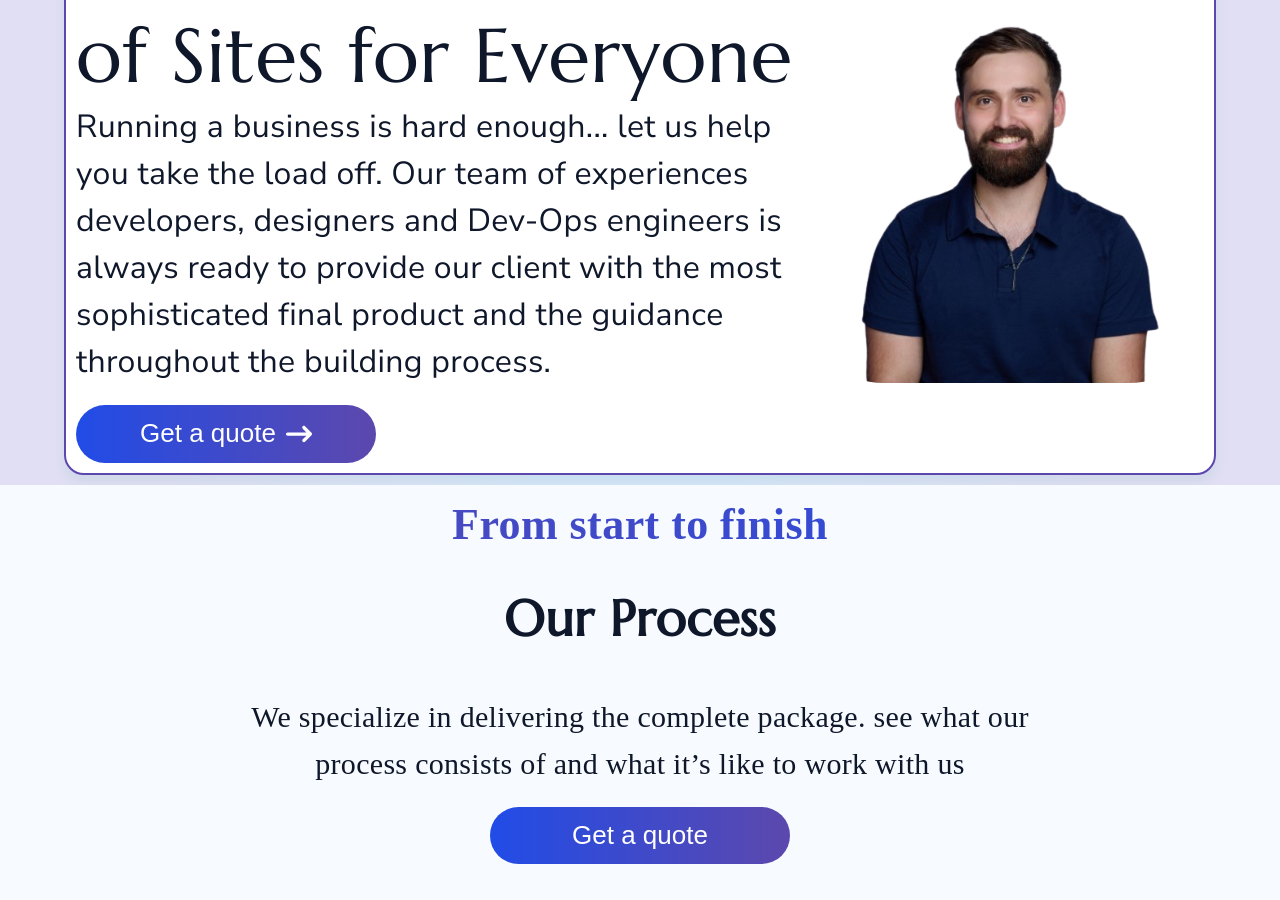
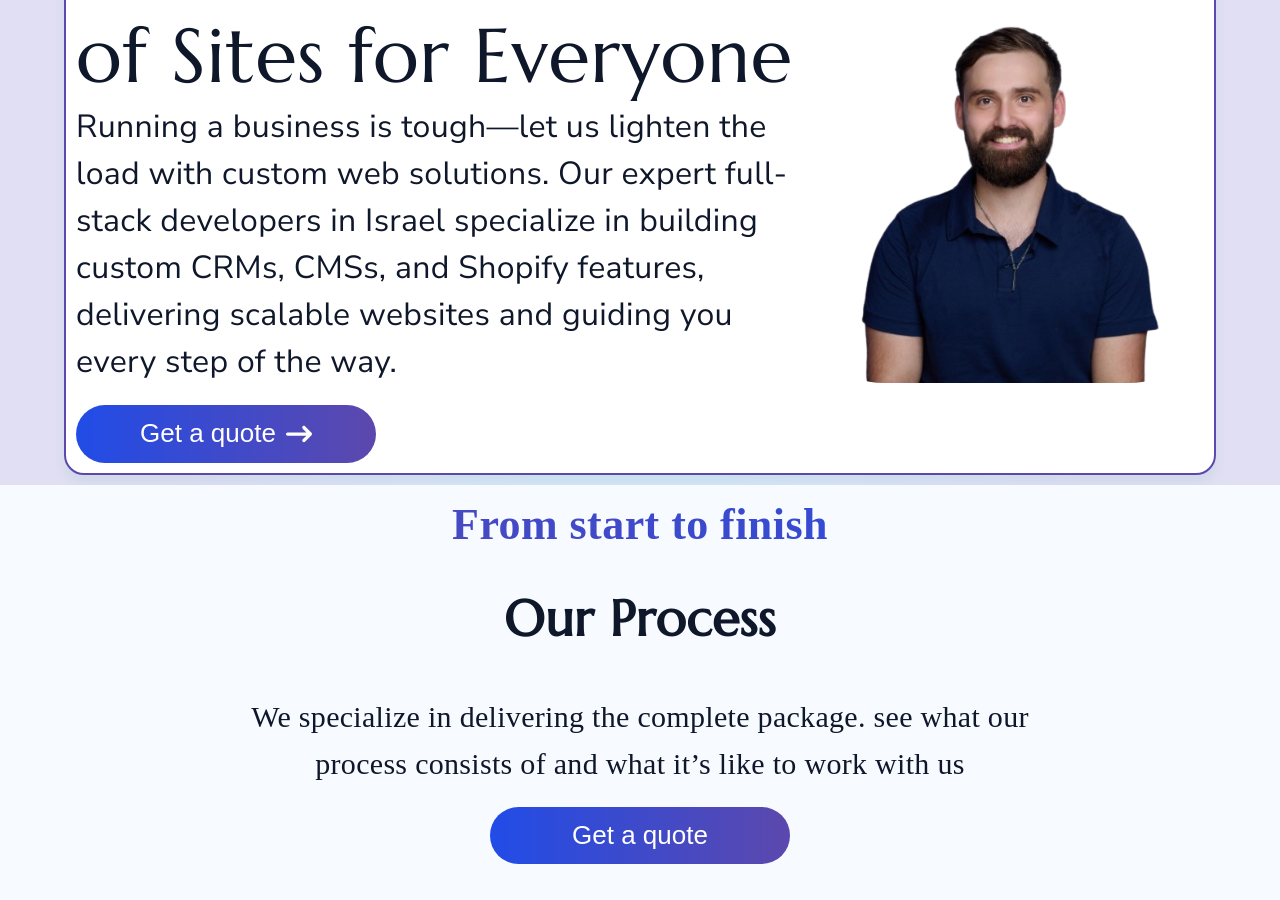
Before and after one commit to lionsgrandson/sites_for_everyone5.0, a React (Create React App) app: page / in a window 1280 px wide. Shown: the part 1047-1947 px from the top of the page. Built offline with nearby package versions, Linux system fonts and the light colour scheme; a web font is replaced by a local one.

Commit message:
SEO(index): changed the intro text about me to be more seo frendly along with the alt text

```diff
--- a/src/pages/home.js
+++ b/src/pages/home.js
@@ -56,9 +56,9 @@ function Home() {
             imgXTextImg={moseHeadshot}
             picXtexth1={t("Hi, I’m Moshe, CEO of Sites for Everyone")}
             textP={t(
-              "Running a business is hard enough... let us help you take the load off. Our team of experiences developers, designers and Dev-Ops engineers is always ready to provide our client with the most sophisticated final product and the guidance throughout the building process."
+              "Running a business is tough—let us lighten the load with custom web solutions. Our expert full-stack developers in Israel specialize in building custom CRMs, CMSs, and Shopify features, delivering scalable websites and guiding you every step of the way."
             )}
-            imgAlt="image of the CEO of the company - Moshe"
+            imgAlt="Moshe Schwartzberg, full-stack developer in Israel, specializing in custom CRM, CMS, and Shopify development"
             WbtnQ={true}
             LORImg={false}
             aboutCls={true}
```
